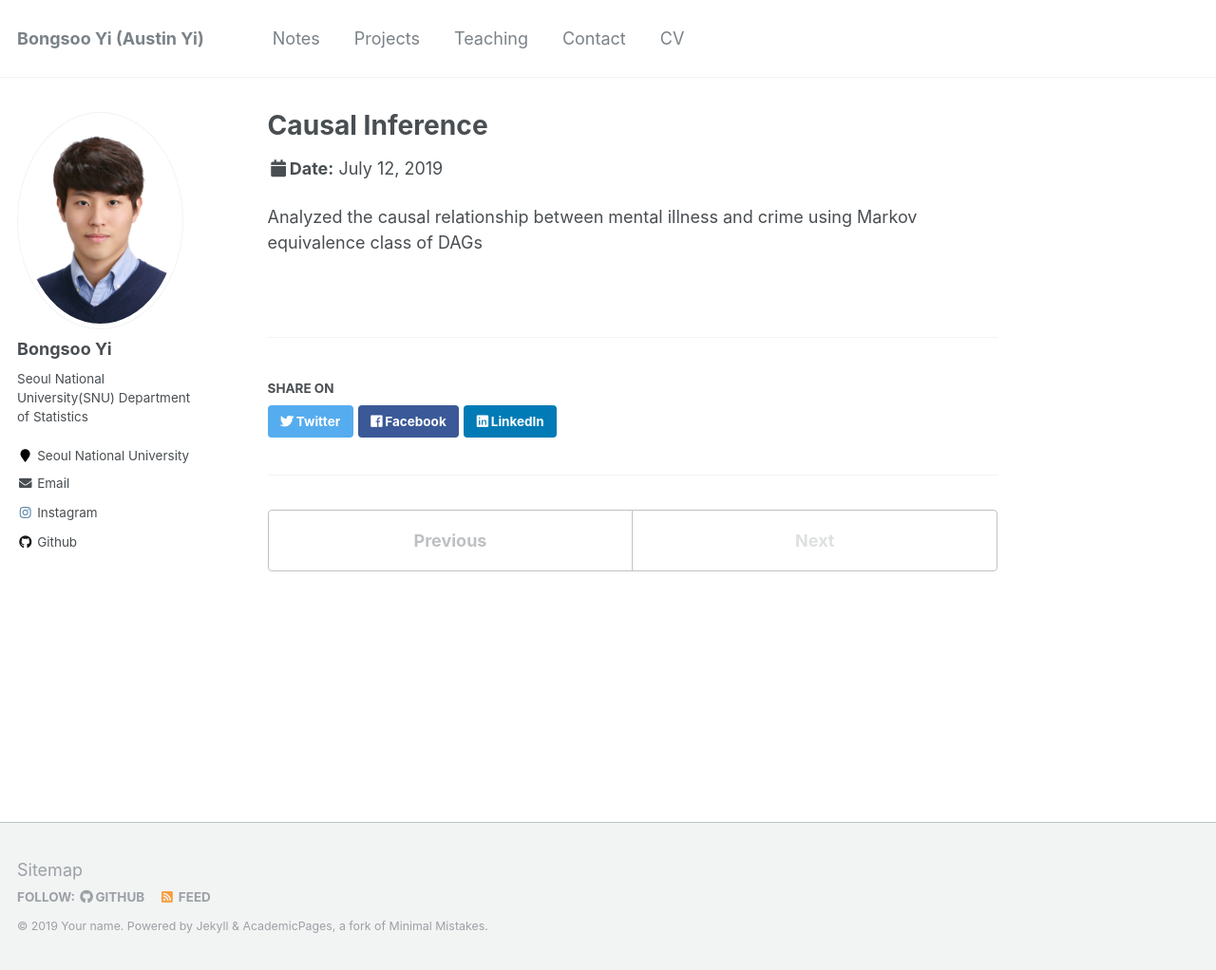
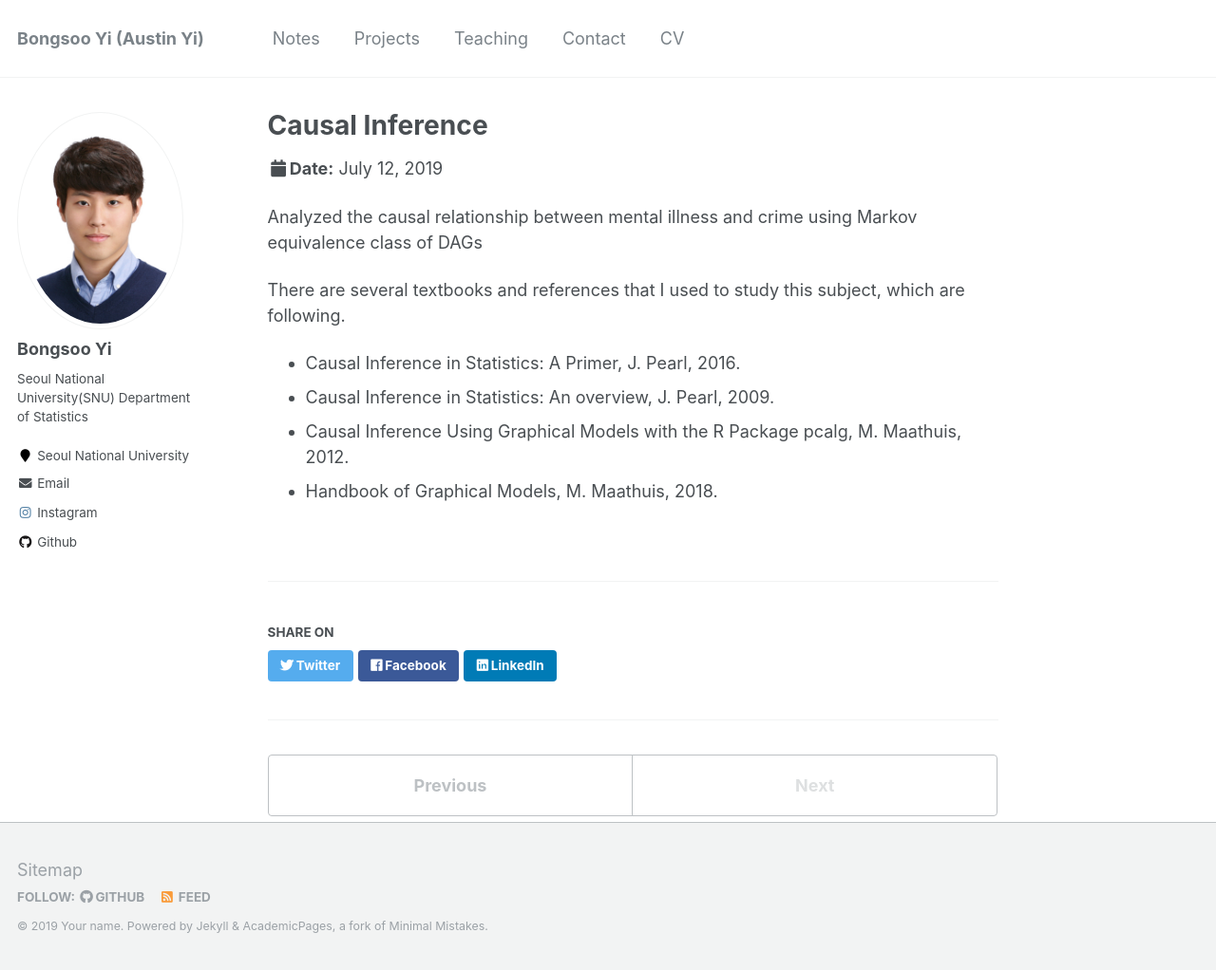
Before and after one commit to austinyi/austinyi.github.io, a Jekyll site: the page built from _talks/2019-07-12-talk-2.md, in a window 1280 px wide and 1022 px high. Shown: the whole window at 95% size. Built offline with Jekyll 4.4.1, drawn with Linux system fonts in a browser that asks for light colours.

Commit message:
Update 2019-07-12-talk-2.md

```diff
--- a/_talks/2019-07-12-talk-2.md
+++ b/_talks/2019-07-12-talk-2.md
@@ -8,3 +8,9 @@ date: 2019-07-12
 ---
 
 Analyzed the causal relationship between mental illness and crime using Markov equivalence class of DAGs
+
+There are several textbooks and references that I used to study this subject, which are following.
+* Causal Inference in Statistics: A Primer, J. Pearl, 2016.
+* Causal Inference in Statistics: An overview, J. Pearl, 2009.
+* Causal Inference Using Graphical Models with the R Package pcalg, M. Maathuis, 2012.
+* Handbook of Graphical Models, M. Maathuis, 2018.
```
